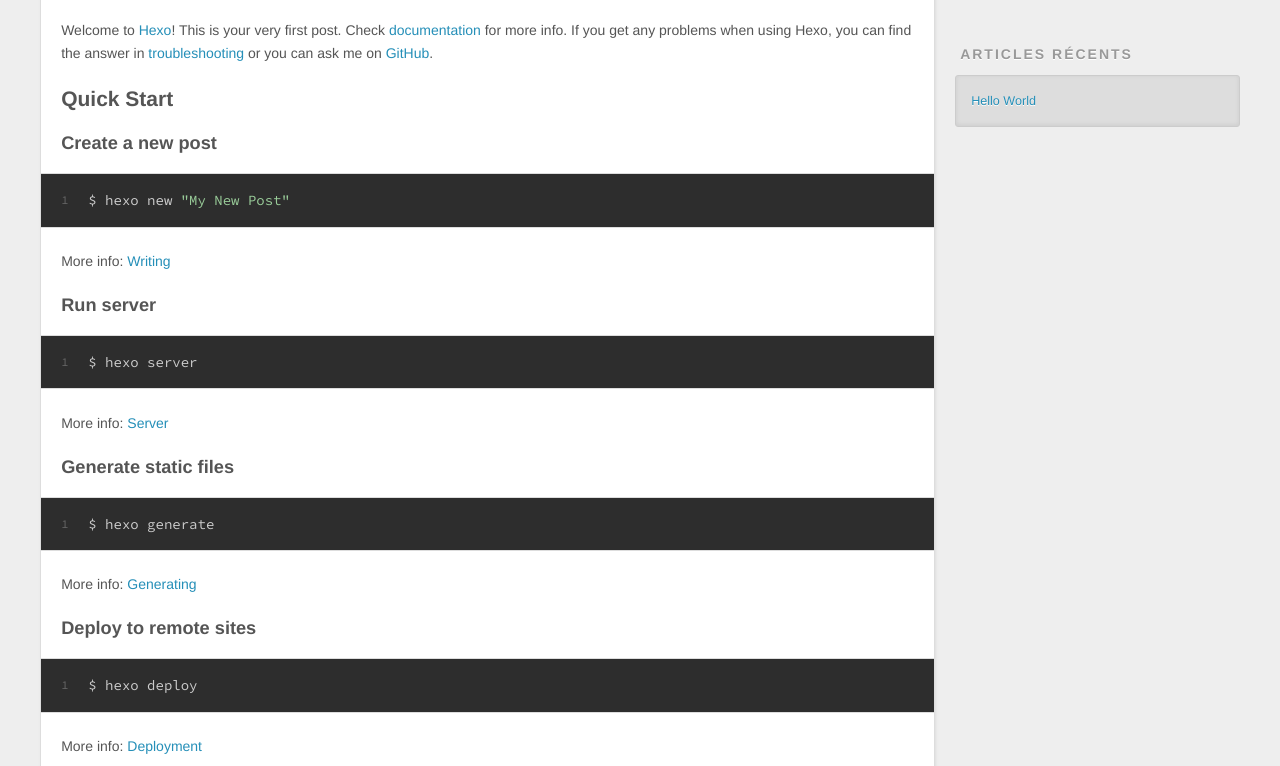
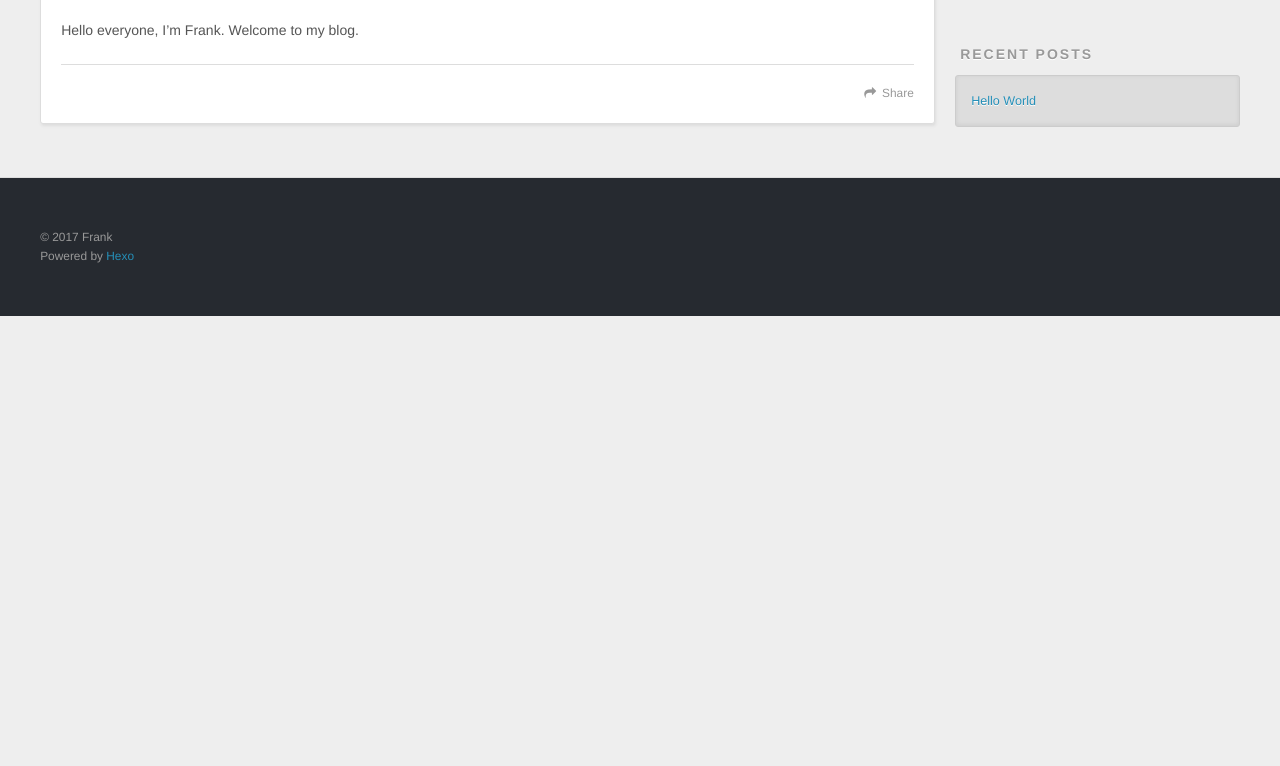
Before and after one commit to dawn28/blog, a plain HTML site: page 2017/03/26/hello-world/index.html in a window 1280 px wide. Shown: the part 434-1200 px from the top of the page. After the commit the page ends 800 px from the top, so only its background shows below. Drawn offline with nearby package versions, Linux system fonts and the light colour scheme.

Commit message:
Site updated: 2017-03-26 21:57:42

```diff
--- a/2017/03/26/hello-world/index.html
+++ b/2017/03/26/hello-world/index.html
@@ -5,19 +5,16 @@
 
   <title>Hello World | Frank&#39;s Blog</title>
   <meta name="viewport" content="width=device-width, initial-scale=1, maximum-scale=1">
-  <meta name="description" content="Welcome to Hexo! This is your very first post. Check documentation for more info. If you get any problems when using Hexo, you can find the answer in troubleshooting or you can ask me on GitHub.
-Quick">
+  <meta name="description" content="Hello everyone, I’m Frank. Welcome to my blog.">
 <meta property="og:type" content="article">
 <meta property="og:title" content="Hello World">
 <meta property="og:url" content="http://yoursite.com/2017/03/26/hello-world/index.html">
 <meta property="og:site_name" content="Frank's Blog">
-<meta property="og:description" content="Welcome to Hexo! This is your very first post. Check documentation for more info. If you get any problems when using Hexo, you can find the answer in troubleshooting or you can ask me on GitHub.
-Quick">
-<meta property="og:updated_time" content="2017-03-26T11:43:01.234Z">
+<meta property="og:description" content="Hello everyone, I’m Frank. Welcome to my blog.">
+<meta property="og:updated_time" content="2017-03-26T13:56:56.383Z">
 <meta name="twitter:card" content="summary">
 <meta name="twitter:title" content="Hello World">
-<meta name="twitter:description" content="Welcome to Hexo! This is your very first post. Check documentation for more info. If you get any problems when using Hexo, you can find the answer in troubleshooting or you can ask me on GitHub.
-Quick">
+<meta name="twitter:description" content="Hello everyone, I’m Frank. Welcome to my blog.">
 
     <link rel="alternate" href="/atom.xml" title="Frank&#39;s Blog" type="application/atom+xml">
 
@@ -55,9 +52,9 @@ Quick">
       </nav>
       <nav id="sub-nav">
 
-          <a id="nav-rss-link" class="nav-icon" href="/atom.xml" title="Flux RSS"></a>
+          <a id="nav-rss-link" class="nav-icon" href="/atom.xml" title="RSS Feed"></a>
 
-        <a id="nav-search-btn" class="nav-icon" title="Rechercher"></a>
+        <a id="nav-search-btn" class="nav-icon" title="Search"></a>
       </nav>
       <div id="search-form-wrap">
         <form action="//google.com/search" method="get" accept-charset="UTF-8" class="search-form"><input type="search" name="q" results="0" class="search-form-input" placeholder="Search"><button type="submit" class="search-form-submit">&#xF002;</button><input type="hidden" name="sitesearch" value="http://yoursite.com"></form>
@@ -88,20 +85,12 @@ Quick">
 
     <div class="article-entry" itemprop="articleBody">
 
-        <p>Welcome to <a href="https://hexo.io/" target="_blank" rel="external">Hexo</a>! This is your very first post. Check <a href="https://hexo.io/docs/" target="_blank" rel="external">documentation</a> for more info. If you get any problems when using Hexo, you can find the answer in <a href="https://hexo.io/docs/troubleshooting.html" target="_blank" rel="external">troubleshooting</a> or you can ask me on <a href="https://github.com/hexojs/hexo/issues" target="_blank" rel="external">GitHub</a>.</p>
-<h2 id="Quick-Start"><a href="#Quick-Start" class="headerlink" title="Quick Start"></a>Quick Start</h2><h3 id="Create-a-new-post"><a href="#Create-a-new-post" class="headerlink" title="Create a new post"></a>Create a new post</h3><figure class="highlight bash"><table><tr><td class="gutter"><pre><div class="line">1</div></pre></td><td class="code"><pre><div class="line">$ hexo new <span class="string">"My New Post"</span></div></pre></td></tr></table></figure>
-<p>More info: <a href="https://hexo.io/docs/writing.html" target="_blank" rel="external">Writing</a></p>
-<h3 id="Run-server"><a href="#Run-server" class="headerlink" title="Run server"></a>Run server</h3><figure class="highlight bash"><table><tr><td class="gutter"><pre><div class="line">1</div></pre></td><td class="code"><pre><div class="line">$ hexo server</div></pre></td></tr></table></figure>
-<p>More info: <a href="https://hexo.io/docs/server.html" target="_blank" rel="external">Server</a></p>
-<h3 id="Generate-static-files"><a href="#Generate-static-files" class="headerlink" title="Generate static files"></a>Generate static files</h3><figure class="highlight bash"><table><tr><td class="gutter"><pre><div class="line">1</div></pre></td><td class="code"><pre><div class="line">$ hexo generate</div></pre></td></tr></table></figure>
-<p>More info: <a href="https://hexo.io/docs/generating.html" target="_blank" rel="external">Generating</a></p>
-<h3 id="Deploy-to-remote-sites"><a href="#Deploy-to-remote-sites" class="headerlink" title="Deploy to remote sites"></a>Deploy to remote sites</h3><figure class="highlight bash"><table><tr><td class="gutter"><pre><div class="line">1</div></pre></td><td class="code"><pre><div class="line">$ hexo deploy</div></pre></td></tr></table></figure>
-<p>More info: <a href="https://hexo.io/docs/deployment.html" target="_blank" rel="external">Deployment</a></p>
+        <p>Hello everyone, I’m Frank. Welcome to my blog.</p>
 
 
     </div>
     <footer class="article-footer">
-      <a data-url="http://yoursite.com/2017/03/26/hello-world/" data-id="cj0qqnsut00006kezjjl0jovw" class="article-share-link">Partager</a>
+      <a data-url="http://yoursite.com/2017/03/26/hello-world/" data-id="cj0qr1fsx0000csezk503l79j" class="article-share-link">Share</a>
 
 
     </footer>
@@ -135,7 +124,7 @@ Quick">
 
 
   <div class="widget-wrap">
-    <h3 class="widget-title">Articles récents</h3>
+    <h3 class="widget-title">Recent Posts</h3>
     <div class="widget">
       <ul>
 
@@ -156,7 +145,7 @@ Quick">
   <div class="outer">
     <div id="footer-info" class="inner">
       &copy; 2017 Frank<br>
-      Propulsé by <a href="http://hexo.io/" target="_blank">Hexo</a>
+      Powered by <a href="http://hexo.io/" target="_blank">Hexo</a>
     </div>
   </div>
 </footer>
```
Also changed, not shown: archives/2017/03/index.html (+4 -4 lines), archives/2017/index.html (+4 -4 lines), archives/index.html (+4 -4 lines), index.html (+6 -14 lines).
